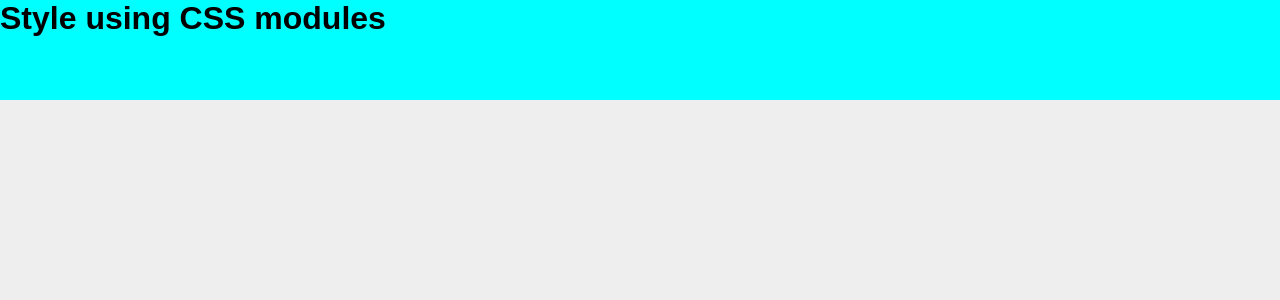
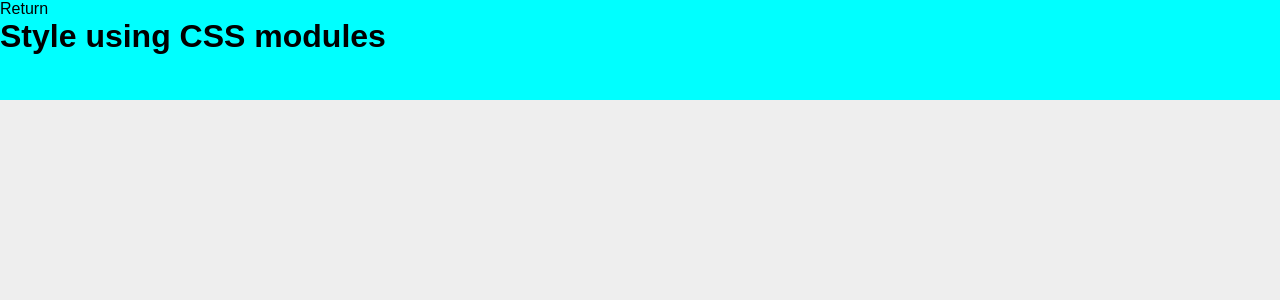
Before and after one commit to MateusBU/User_Register_with_DB, a Next.js app in the folder user_register/: page /stylish in a window 1280 px wide. Shown: the top 300 px of the page. Built offline with nearby package versions, Linux system fonts and the light colour scheme.

Commit message:
Feat: add link to navegate btw the pages

```diff
--- a/user_register/src/app/page.jsx
+++ b/user_register/src/app/page.jsx
@@ -1,9 +1,11 @@
+import Link from "next/link";
 export default function start(){
     //"<h1>Title</h1>""
     return (
         <div>
-            <h1>Next.js & React Fundamentals</h1>
-            <h2>Let's start!!</h2>
+            <Link href="/stylish">
+                Stylish
+            </Link>
         </div>
     );
 }
--- a/user_register/src/app/stylish/page.jsx
+++ b/user_register/src/app/stylish/page.jsx
@@ -1,10 +1,16 @@
 import styles from '../../styles/Stylish.module.css';
+import Link from 'next/link';
+
+//to use local css is necessary import the file and
+//use className or oder tag like this one className={styles.title}
+
 export default function Stylish(){
     return (
         <div>
-            <h1 className={styles.title}>
-               Style using CSS modules
-            </h1>
+            <div className={styles.title}>
+                <Link href="/">Return</Link>
+               <h1>Style using CSS modules</h1>
+            </div>
         </div>
     );
 }
```
